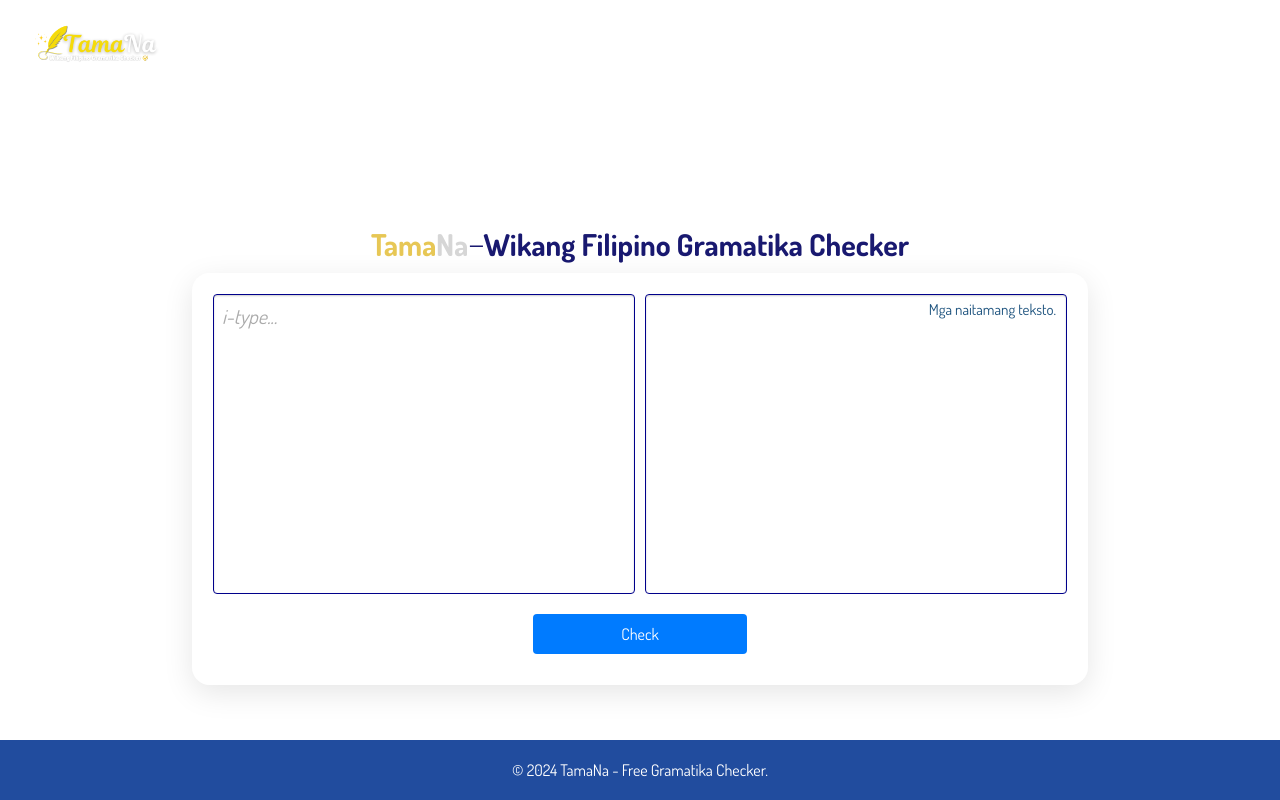
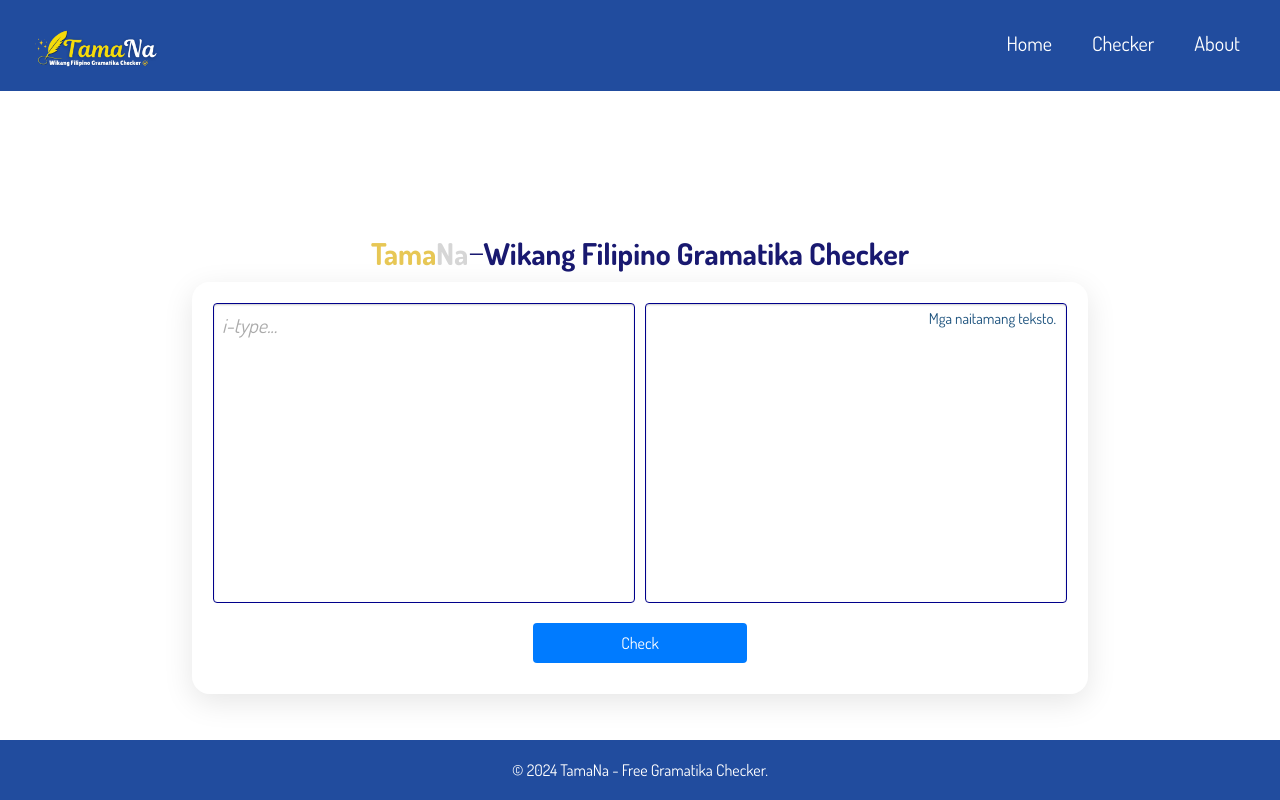
Before and after one commit to Cyzo50218/Gramatika, a website: page home/index.html in a window 1280 px wide. Drawn offline with Linux system fonts and the light colour scheme.

Commit message:
Update index.html

```diff
--- a/home/index.html
+++ b/home/index.html
@@ -23,9 +23,9 @@
 
 
     <nav class="navbar">
-
+<div class="bg-navbar">
    <div class="max-width">
-  <div class="logo" id="logo"><a href="index.html" class="logotitle">Tama<span>Na</span></a><img class="imagelogo"src="/tamana.png" alt="TamaNa" height="150px" width="150px"></div>
+   <div class="logo" id="logo"><a href="index.html" class="logotitle">Tama<span>Na</span></a><img class="imagelogo" src="/tamana.png" alt="TamaNa" height="150px" width="150px"></div>
 
    <div class="menu-btn" id="menu-btn">
      <i class="fas fa-bars"></i>
@@ -39,6 +39,9 @@
    </ul>
 
  </div>
+</div>
+
+
     </nav>
   <section class="home"id="home">
 
```
Lines whose indentation alone changed are shown as unchanged.
